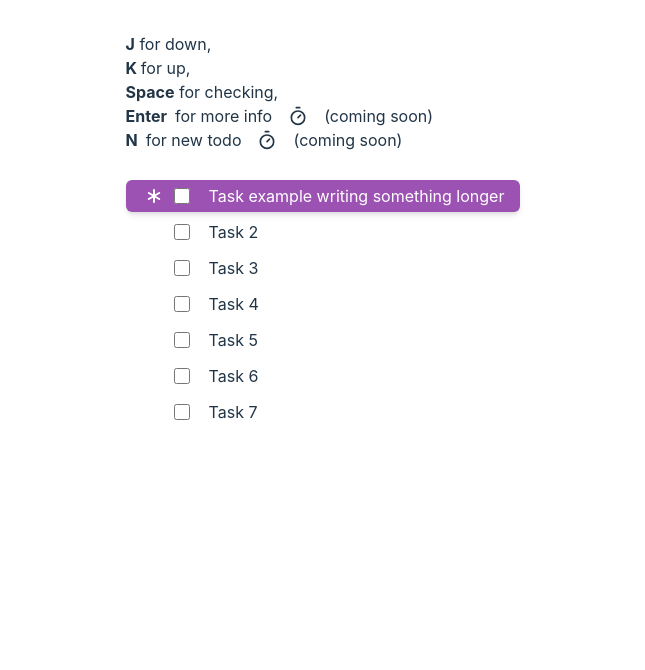
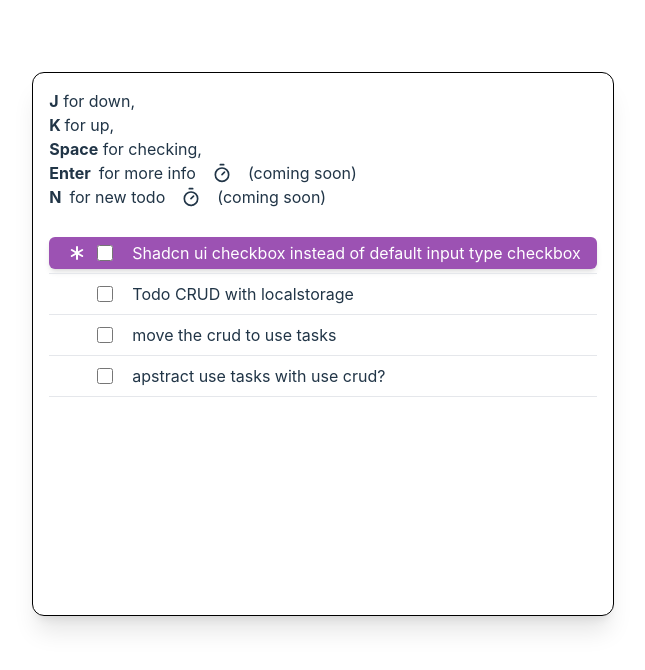
Before and after one commit to b1naryDS/vim-todo, a React (Vite) app: page / in a window 1280 px wide. Shown: the top 670 px of the page, without its empty margins (317-962 px from the left). Built offline with nearby package versions, Linux system fonts and the light colour scheme.

Commit message:
todos wip

```diff
--- a/src/App.jsx
+++ b/src/App.jsx
@@ -1,16 +1,20 @@
 import React, { useState, useEffect, useRef } from 'react';
 import './App.css';
 import NavInfo from './components/NavInfo';
-import { Asterisk, Camera } from 'lucide-react';
+import { Asterisk } from 'lucide-react';
 const App = () => {
+  //TODO: get from local storage initial todos;
+  //TODO: add todo, delete todo, update todo;
+  //TODO: move to useTodos tsx;
   const [todos, setTodos] = useState([
-    { id: 1, text: 'Task example writing something longer', completed: false },
-    { id: 2, text: 'Task 2', completed: false },
-    { id: 3, text: 'Task 3', completed: false },
-    { id: 4, text: 'Task 4', completed: false },
-    { id: 5, text: 'Task 5', completed: false },
-    { id: 6, text: 'Task 6', completed: false },
-    { id: 7, text: 'Task 7', completed: false }
+    {
+      id: 1,
+      text: 'Shadcn ui checkbox instead of default input type checkbox',
+      completed: false
+    },
+    { id: 2, text: 'Todo CRUD with localstorage', completed: false },
+    { id: 3, text: 'move the crud to use tasks', completed: false },
+    { id: 4, text: 'apstract use tasks with use crud?', completed: false },
   ]);
 
   const [selectedTodoIndex, setSelectedTodoIndex] = useState(0);
@@ -62,19 +66,21 @@ const App = () => {
   };
 
   return (
-    <div className='h-full w-full'>
+    <div className='min-h-[34rem] mt-10 h-full w-full rounded-xl border-[1px] border-black p-4 shadow-xl'>
       <NavInfo />
       <br />
       <div className='bg-red w-full'>
         {todos.map((todo, index) => (
-          <Todo selected={selectedTodoIndex === index} key={todo.id}>
-            <>
+          <>
+            <Todo selected={selectedTodoIndex === index} key={todo.id}>
               <span className='inline-block w-[13px]'>
-                {selectedTodoIndex === index ? <Asterisk color="white" /> : null}
+                {selectedTodoIndex === index ? (
+                  <Asterisk color='white' />
+                ) : null}
               </span>
 
               <input
-                className='w-[30px] m-1'
+                className='m-1 w-[30px]'
                 type='checkbox'
                 checked={todo.completed}
                 onChange={() => handleCheckboxChange(index)}
@@ -86,17 +92,21 @@ const App = () => {
               >
                 {todo.text}
               </span>
-            </>
-          </Todo>
+            </Todo>
+
+            <hr className='w-full ' />
+          </>
         ))}
       </div>
     </div>
   );
 };
 
-const Todo = ({selected, children}) => {
-    const base = 'w-full my-1 flex flex-row gap-2 px-4 py-1';
-  const t = selected ? base + ' bg-[#9c52b3] text-white rounded-md shadow-md' : base + '';
+const Todo = ({ selected, children }) => {
+  const base = 'w-full my-1 flex flex-row gap-2 px-4 py-1';
+  const t = selected
+    ? base + ' bg-[#9c52b3] text-white rounded-md shadow-md'
+    : base + '';
   return <div className={t}>{children}</div>;
 };
 export default App;
```
